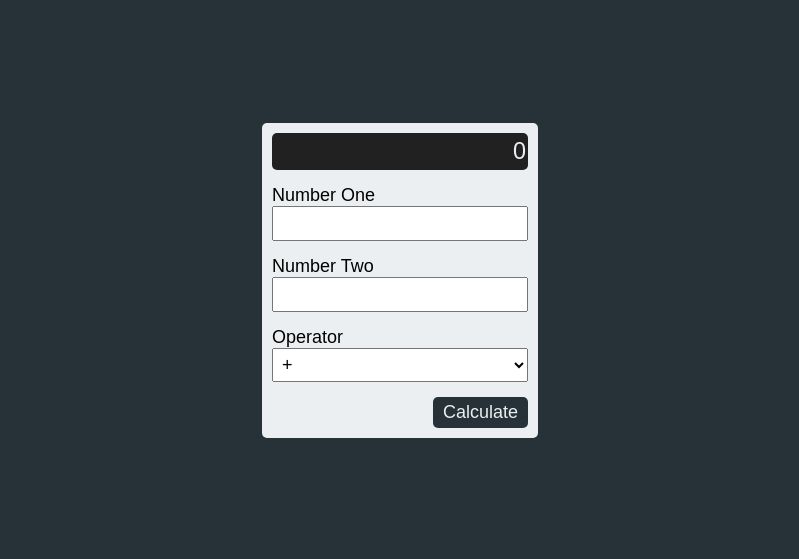
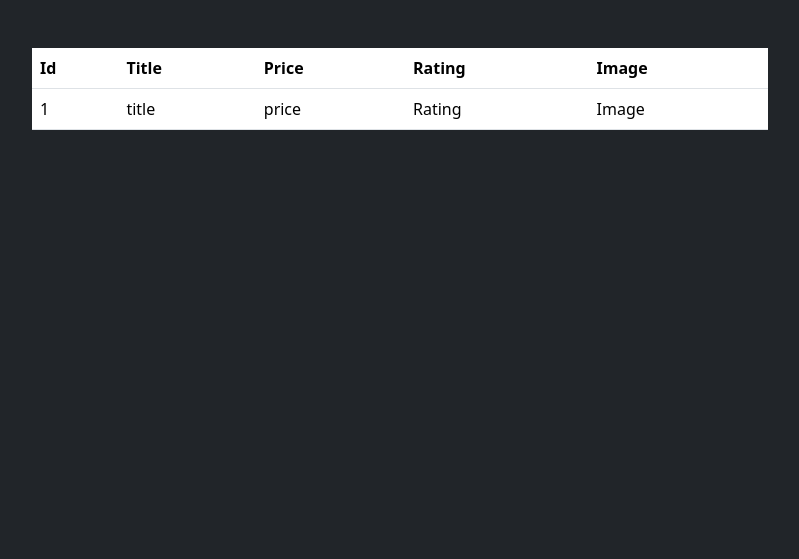
Before and after one commit to r1d3rzz/A2z, a PHP site: page / in a window 1280 px wide. Shown: the top 559 px of the page, without its empty margins (240-1039 px from the left). Run offline with PHP 8.4, Linux system fonts and the light colour scheme.

Commit message:
fetch api mini pj with fake store api fetch all & single data

```diff
--- a/app.css
+++ b/app.css
@@ -1,76 +1,22 @@
-* {
-  padding: 0;
-  margin: 0;
-  box-sizing: border-box;
-  font-size: 18px;
-  font-family: sans-serif;
+.dataRow {
+  transition: 0.2s ease;
 }
 
-body {
-  background-color: #263238;
-  display: flex;
-  justify-content: center;
-  align-items: center;
-  height: 70vh;
+.dataRow:hover {
+  cursor: pointer;
+  opacity: 0.8;
 }
 
-.container {
-  background-color: #eceff1;
-  max-width: 300px;
-  padding: 10px;
-  display: flex;
-  justify-content: center;
-  border-radius: 5px;
+.showDetail {
+  position: absolute;
+  top: 100px;
 }
 
-label {
-  display: block;
+.backdrop {
+  background-color: black;
+  position: absolute;
+  top: 0;
+  left: 0;
+  width: 100%;
+  z-index: 10;
 }
-
-input[type="text"] {
-  padding: 5px 10px;
-}
-
-select {
-  width: 100%;
-  padding: 5px;
-}
-
-.mb-4 {
-  margin-bottom: 15px;
-}
-
-#result {
-  background-color: #212121;
-  color: #eceff1;
-  font-size: 1.3rem;
-  padding: 5px 2px;
-  border-radius: 5px;
-  text-align: end;
-}
-
-button {
-  border: 0;
-  background-color: #263238;
-  color: #eceff1;
-  padding: 5px 10px;
-  border-radius: 5px;
-  float: inline-end;
-  cursor: pointer;
-  transition: all 0.2s ease;
-}
-
-button:hover {
-  background-color: #263238c4;
-}
-
-button:active {
-  background-color: #263238;
-}
-
-small {
-  font-size: 0.8rem;
-  display: block;
-  color: red;
-  padding: 0;
-}
--- a/app.js
+++ b/app.js
@@ -1,61 +1,48 @@
-const btn = document.getElementById("btn");
-let isError = false;
+let tbody = document.querySelector("tbody");
+let itemDtail = document.getElementById("itemDetail");
 
-btn.addEventListener("click", function () {
-  let num1 = document.getElementById("num1").value;
-  let num2 = document.getElementById("num2").value;
-  let operator = document.getElementById("operator").value;
-  let res = null;
+const getItems = async () => {
+  let res = await fetch("https://fakestoreapi.com/products");
+  if (res.status === 200) {
+    let data = await res.json();
+    return data;
+  }
+};
 
-  if (!validate(num1, num2)) {
-    [num1, num2] = changeInt([num1, num2]);
-
-    switch (operator) {
-      case "+":
-        res = num1 + num2;
-        break;
-      case "-":
-        res = num1 - num2;
-        break;
-      case "*":
-        res = num1 * num2;
-        break;
-      case "/":
-        res = num1 / num2;
-        break;
-      default:
-        res = 0;
-        break;
-    }
+getItems().then((data) => {
+  let list = [];
+  for (let i = 0; i < data.length; i++) {
+    const item = data[i];
+    list += `<tr onclick="showDeatil(${data[i].id})" class="dataRow">
+      <td>${item.id}</td>
+      <td>${item.title}</td>
+      <td>${item.price}</td>
+      <td>${item.rating.rate}</td>
+      <td><img src="${item.image}" class="img-thumbnail" width="50"/></td>
+    </tr>`;
   }
-
-  if (res) {
-    document.getElementById("result").innerText = res;
-  } else {
-    document.getElementById("result").innerText = 0;
-  }
+  tbody.innerHTML = list;
 });
 
-function changeInt(strVals = []) {
-  return strVals.map((strVal) => parseInt(strVal));
-}
+const showDeatil = async (id) => {
+  let res = await fetch(`https://fakestoreapi.com/products/${id}`);
+  let data = await res.json();
+  if (data !== null) {
+    itemDtail.classList.remove("d-none");
+    itemDtail.innerHTML = `<div class="text-center mb-2">
+    <img src="${data.image}" width="100px" alt="" />
+  </div>
+  <div>
+    <p>Name - ${data.title}</p>
+    <p>Price - ${data.price}</p>
+    <p>Rating - ${data.rating.rate}</p>
+  </div>
+  <div>
+    <button class="btn btn-sm btn-danger float-end" onclick="closeModal()">Close</button>
+  </div>`;
+  }
+};
 
-function validate(num1, num2) {
-  if (num1 == "" || num1 == undefined || num1 == null) {
-    document.getElementById("num1Error").textContent = "Num1 is required";
-    isError = true;
-  } else {
-    document.getElementById("num1Error").textContent = null;
-  }
-
-  if (num2 == "" || num2 == undefined || num2 == null) {
-    document.getElementById("num2Error").textContent = "Num2 is required";
-    isError = true;
-  } else {
-    document.getElementById("num2Error").textContent = null;
-  }
-
-  if (isError) false;
-
-  return (isError = false);
-}
+const closeModal = () => {
+  itemDtail.classList.add("d-none");
+};
--- a/index.html
+++ b/index.html
@@ -3,42 +3,47 @@
   <head>
     <meta charset="UTF-8" />
     <meta name="viewport" content="width=device-width, initial-scale=1.0" />
+    <link
+      rel="stylesheet"
+      href="https://cdn.jsdelivr.net/npm/bootstrap@5.3.2/dist/css/bootstrap.min.css"
+    />
     <link rel="stylesheet" href="app.css" />
-    <title>Calculator</title>
+    <title>Fetch API</title>
   </head>
-  <body>
+  <body class="bg-dark">
     <div class="container">
-      <div>
-        <div class="mb-4">
-          <div id="result">0</div>
+      <div
+        class="row justify-content-center"
+        style="height: 500px; overflow: scroll"
+      >
+        <div class="col-lg-8 mt-5">
+          <table class="table">
+            <thead>
+              <tr>
+                <th>Id</th>
+                <th>Title</th>
+                <th>Price</th>
+                <th>Rating</th>
+                <th>Image</th>
+              </tr>
+            </thead>
+            <tbody>
+              <tr>
+                <td>1</td>
+                <td>title</td>
+                <td>price</td>
+                <td>Rating</td>
+                <td>Image</td>
+              </tr>
+            </tbody>
+          </table>
         </div>
+      </div>
+    </div>
 
-        <div class="mb-4">
-          <label for="num1">Number One</label>
-          <input type="text" id="num1" />
-          <small id="num1Error"></small>
-        </div>
-
-        <div class="mb-4">
-          <label for="num2">Number Two</label>
-          <input type="text" id="num2" />
-          <small id="num2Error"></small>
-        </div>
-
-        <div class="mb-4">
-          <label for="operator">Operator</label>
-          <select id="operator">
-            <option value="+">+</option>
-            <option value="-">-</option>
-            <option value="*">×</option>
-            <option value="/">÷</option>
-          </select>
-          <small id="operatorError"></small>
-        </div>
-
-        <div>
-          <button id="btn">Calculate</button>
-        </div>
+    <div class="row justify-content-center">
+      <div class="col-md-5 showDetail">
+        <div class="card card-body bg-info d-none" id="itemDetail"></div>
       </div>
     </div>
 
```
